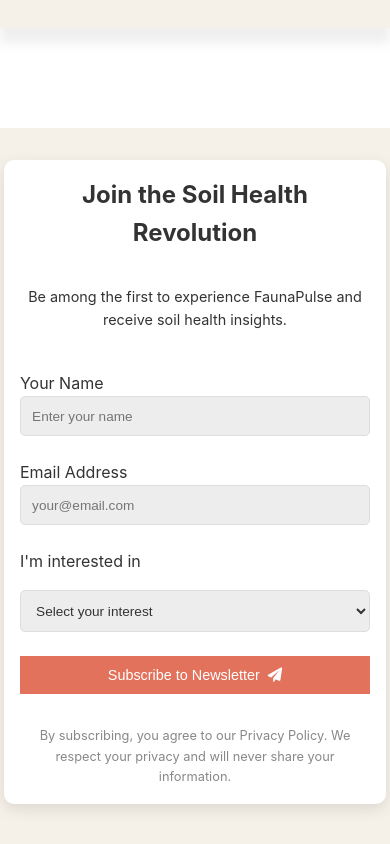
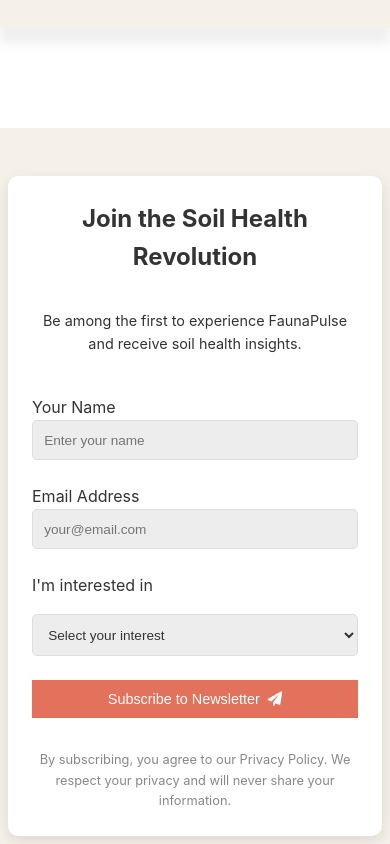
Before and after one commit to SammyGbabs/FaunaPulse-Website, a plain HTML site: page public/index.html in a window 390 px wide. Shown: the part 8220-9064 px from the top of the page. Drawn offline with Linux system fonts and the light colour scheme.

Commit message:
fix: layout of mobile screen

```diff
--- a/public/style.css
+++ b/public/style.css
@@ -842,13 +842,13 @@
   }
 
   .bg {
-    padding: 3rem 0;
+    padding: 4rem 1rem;
     min-height: auto;
   }
 
   .signup-form {
-    width: 95%;
-    padding: 1.5rem;
+    width: 98%;
+    padding: 2rem;
     margin: 0 auto 2rem;
   }
 
@@ -916,12 +916,12 @@
   }
 
   .bg {
-    padding: 2rem 0;
+    padding: 3rem 0.5rem;
   }
 
   .signup-form {
-    width: 98%;
-    padding: 1rem;
+    width: 100%;
+    padding: 1.5rem;
     margin: 0 auto 1rem;
   }
 
```
